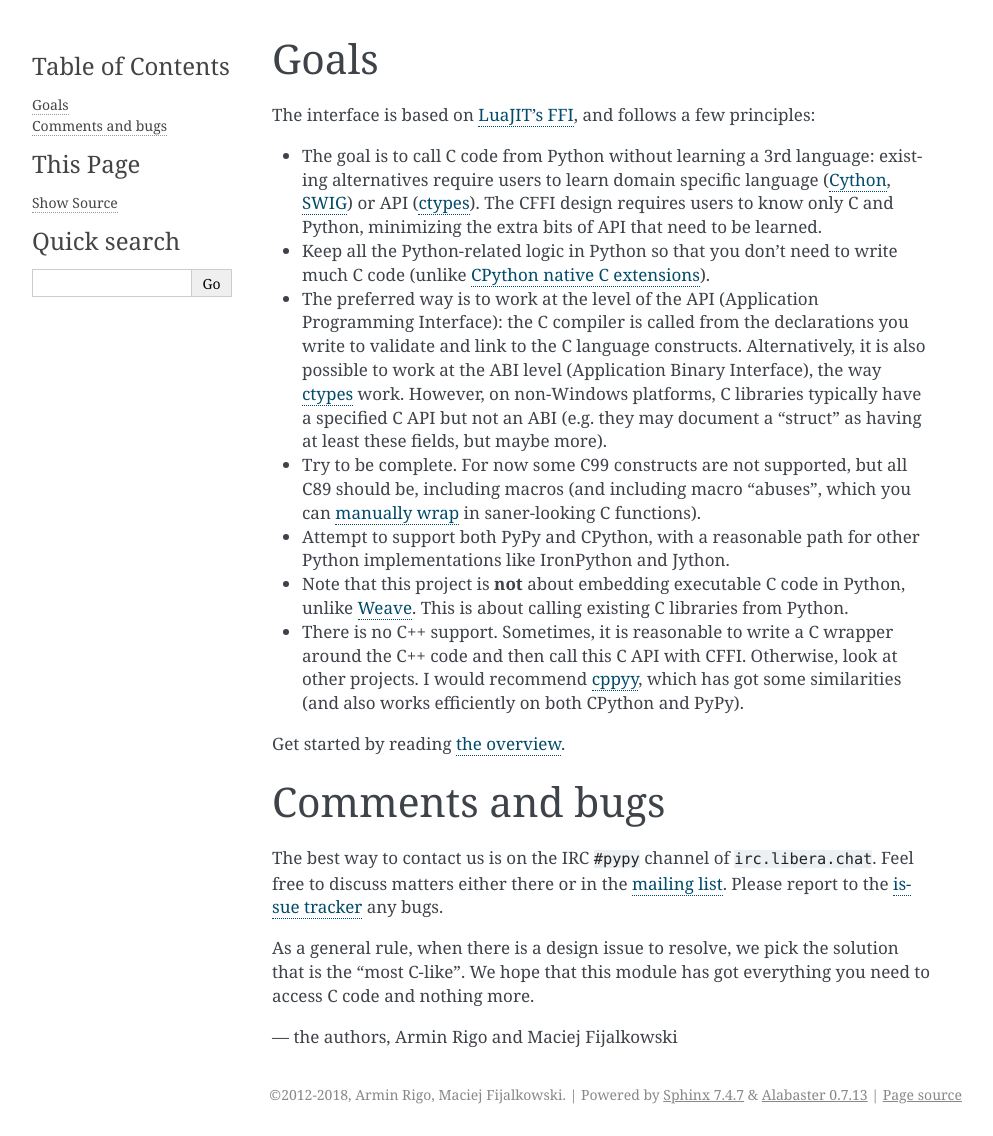
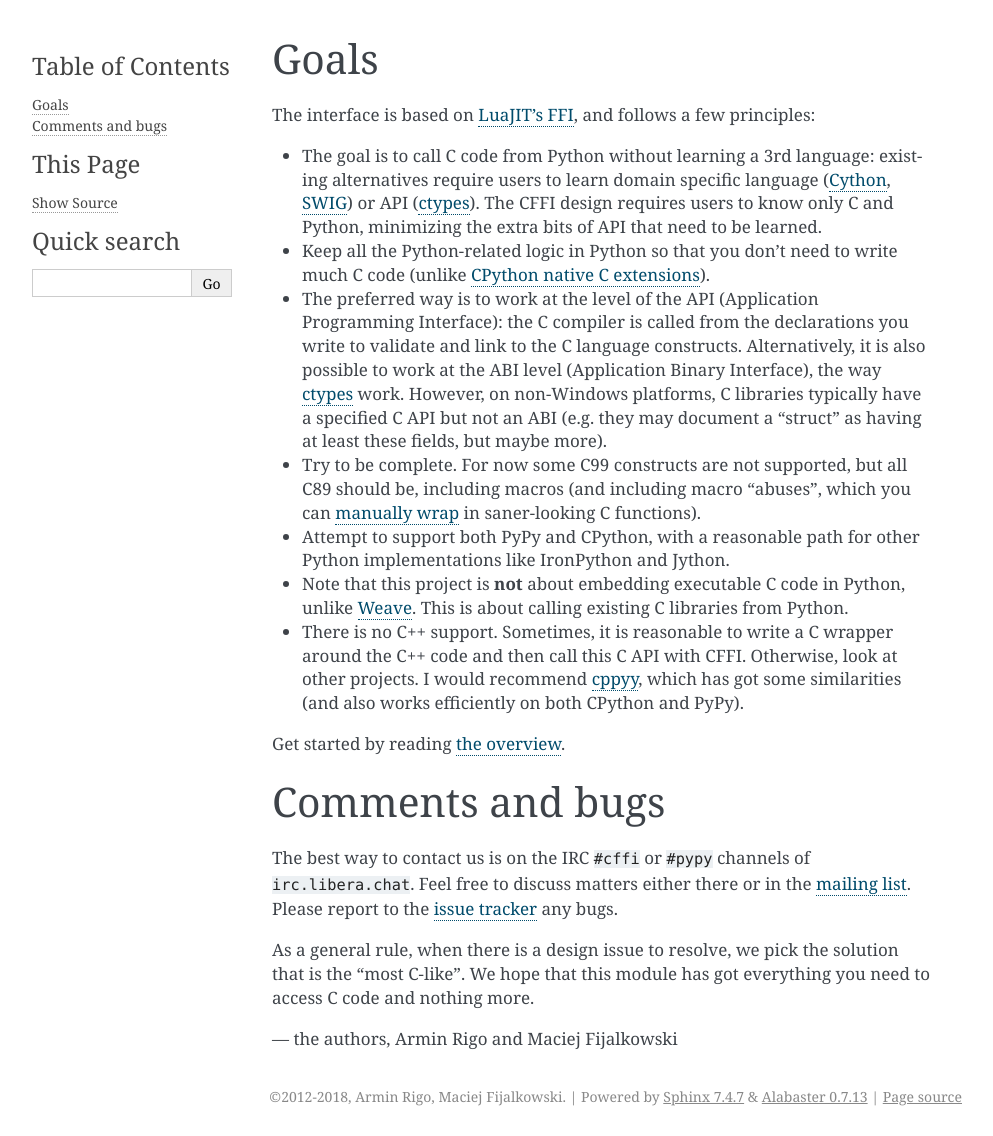
Before and after one commit to python-cffi/release-doc, a Sphinx documentation site: the page built from doc/source/goals.rst, in a window 1280 px wide. Shown: the whole page, without its empty margins (148-1141 px from the left). Built offline with Sphinx 7.4.7, drawn with Linux system fonts in a browser that asks for light colours.

Commit message:
move the irc channels in the documentation

```diff
--- a/doc/source/goals.rst
+++ b/doc/source/goals.rst
@@ -55,7 +55,7 @@ Get started by reading `the overview`__.
 Comments and bugs
 -----------------
 
-The best way to contact us is on the IRC ``#pypy`` channel of
+The best way to contact us is on the IRC ``#cffi`` or ``#pypy`` channels of
 ``irc.libera.chat``.  Feel free to discuss matters either there or in
 the `mailing list`_.  Please report to the `issue tracker`_ any bugs.
 
```
